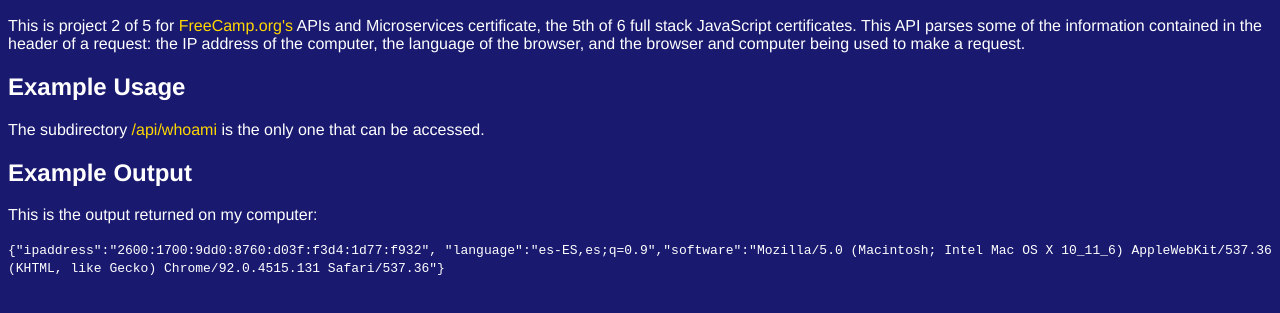
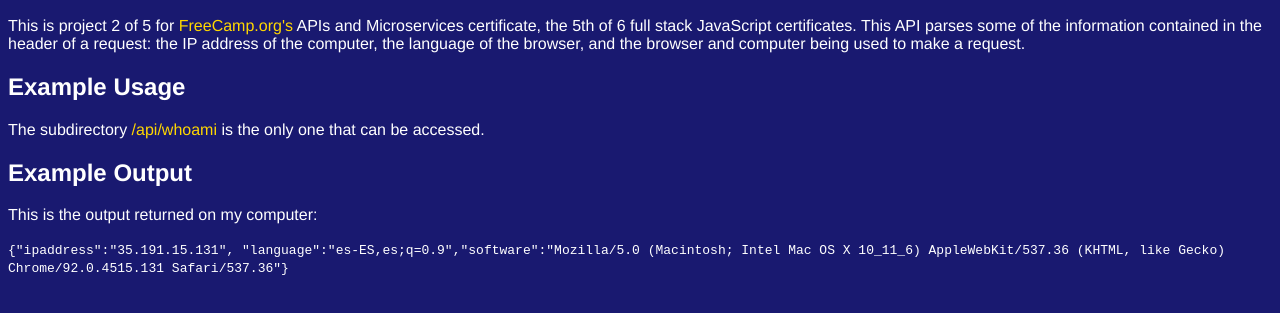
Before and after one commit to john-albright/request-header-parser-microservice-free-code-camp, a website: page views/index.html in a window 1280 px wide. Shown: the part 111-424 px from the top of the page. Drawn offline with Linux system fonts and the light colour scheme; files that its build step writes are made by us from their sources.

Commit message:
Slight modification

```diff
--- a/views/index.html
+++ b/views/index.html
@@ -20,7 +20,7 @@
         <p>The subdirectory <a href="/api/whoami">/api/whoami</a> is the only one that can be accessed.</p>
         <h2>Example Output</h2>
         <p>This is the output returned on my computer:</p>
-        <code>{"ipaddress":"2600:1700:9dd0:8760:d03f:f3d4:1d77:f932",
+        <code>{"ipaddress":"35.191.15.131",
             "language":"es-ES,es;q=0.9","software":"Mozilla/5.0
             (Macintosh; Intel Mac OS X 10_11_6) AppleWebKit/537.36
             (KHTML, like Gecko) Chrome/92.0.4515.131 Safari/537.36"}
```
